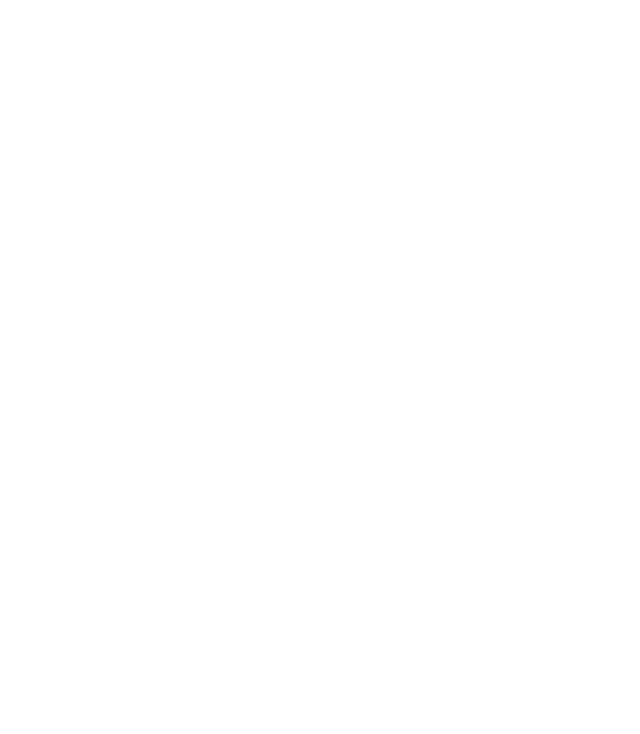
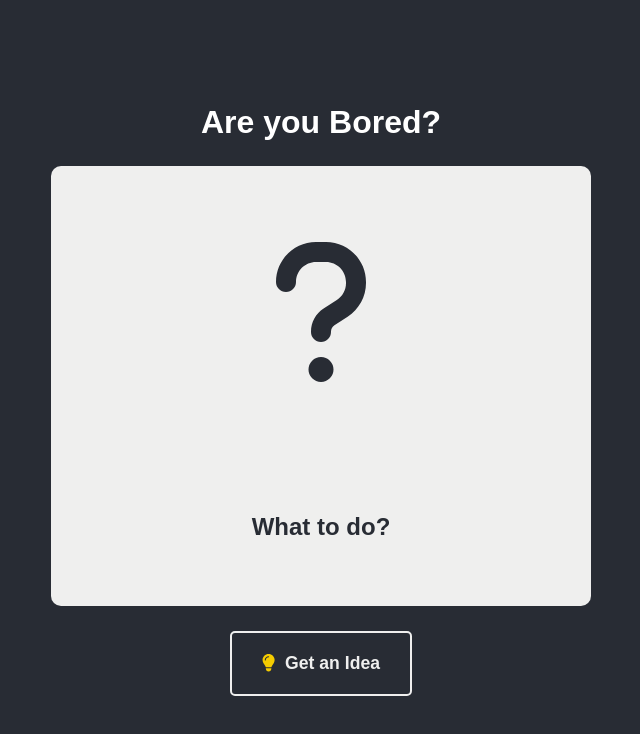
Before and after one commit to GazdagB/bored-app, a React (Create React App) app: page / in a window 1280 px wide. Shown: the top 734 px of the page, without its empty margins (319-959 px from the left). Built offline with nearby package versions, Linux system fonts and the light colour scheme.

Commit message:
First Working Version

```diff
--- a/package.json
+++ b/package.json
@@ -3,11 +3,17 @@
   "version": "0.1.0",
   "private": true,
   "dependencies": {
+    "@fortawesome/fontawesome-svg-core": "^6.4.0",
+    "@fortawesome/free-regular-svg-icons": "^6.4.0",
+    "@fortawesome/free-solid-svg-icons": "^6.4.0",
+    "@fortawesome/react-fontawesome": "^0.2.0",
     "@testing-library/jest-dom": "^5.16.5",
     "@testing-library/react": "^13.4.0",
     "@testing-library/user-event": "^13.5.0",
+    "axios": "^1.4.0",
     "react": "^18.2.0",
     "react-dom": "^18.2.0",
+    "react-router-dom": "^6.14.1",
     "react-scripts": "5.0.1",
     "web-vitals": "^2.1.4"
   },
--- a/src/App.css
+++ b/src/App.css
@@ -3,3 +3,11 @@
   padding: 0;
   font-family: Arial, Helvetica, sans-serif
 }
+
+.App{
+  text-align: center;
+  background-color: #282c34;
+  min-height: 100vh;
+  color: white;
+
+}
--- a/src/App.js
+++ b/src/App.js
@@ -1,8 +1,12 @@
 import './App.css';
+import React from 'react';
+import Activity from './components/Activity';
 
 function App() {
   return (
     <div className="App">
+
+      <Activity />
 
     </div>
   );
--- /dev/null
+++ b/src/components/Activity.css
@@ -0,0 +1,86 @@
+.activity-container{
+    height: 100vh;
+    display: flex;
+    justify-content: center;
+    align-items: center;
+    flex-direction: column;
+}
+
+.activity__data{
+    height: 400px;
+    width: 500px;
+    background-color: #efefee;
+    color: #282c34;
+    display: flex;
+    flex-direction: column;
+    justify-content: space-around;
+    gap: 30px;
+    border-radius: 10px;
+    margin: 25px 0;
+    padding: 20px;
+}
+
+.activity-container button{
+    padding: 20px 30px;
+    border-radius: 5px;
+    border: 2px solid #efefee;
+    color: #efefee;
+    font-weight: bold;
+    font-size: 1.1rem;
+    background-color: #282c34;
+    cursor: pointer;
+}
+
+.activity-container button:hover{
+    background-color: #efefef;
+    color: #282c34;
+    border: 2px solid none
+}
+
+.activity-container .website__link:hover{
+    background-color: #f5cc00;
+    color: #282c34;
+    border: 2px solid none
+}
+
+
+.faLightBulb{
+    margin-right: 5px;
+    /* Need some yellow color that matches a lightbulbs color */
+    /* A little bit more */
+    color: #f5cc00;
+}
+
+.faQuestion{
+    font-size: 10rem;
+
+}
+
+.faEarthEurope{
+    margin-right: 5px;
+}
+
+.margin-right-5{
+    margin-right: 5px;
+}
+
+.margin-left-5{
+    margin-left: 5px;
+}
+
+div.info{
+    display: flex;
+    justify-content: space-around;
+    align-items: center;
+    color: #7f848f;
+}
+
+.part_icon_container{
+    display: flex;
+    justify-content: space-around;
+    align-items: center;
+}
+
+.part_icon_container div{
+    margin-left: 5px;
+}
--- /dev/null
+++ b/src/components/Activity.js
@@ -0,0 +1,152 @@
+import React from 'react'
+import axios from 'axios'
+import { useState,useEffect } from 'react'
+import './Activity.css'
+import { FontAwesomeIcon } from '@fortawesome/react-fontawesome'
+import { faLightbulb,faQuestion , faEarthEurope, faGraduationCap, faSwimmer, faBeerMugEmpty,faTools,faHandHoldingHeart, faUtensils,faBed, faMusic, faBriefcase, faUser, faUsers, faCheck, faDollarSign} from '@fortawesome/free-solid-svg-icons'
+
+const Activity = () => {
+
+
+    const [activity,setActivity] = useState([])
+
+    const getActivity = async () => {
+        axios.get('https://www.boredapi.com/api/activity')
+        .then((response) => setActivity(response.data))
+        .catch((error) => {console.log(error)})
+
+    };
+
+    const addTypeIcon = (activity) => {
+        // if the activity type is 'education' return a graduation cap icon
+        if(activity.type == 'education'){
+            return <FontAwesomeIcon className='margin-right-5' icon={faGraduationCap} />
+        // if the activity type is 'recreational' return a swimming pool icon
+        }else if(activity.type === 'recreational'){
+            return <FontAwesomeIcon className='margin-right-5' icon={faSwimmer} />
+        // if the activity type is 'social' return a beer mug icon
+        }else if(activity.type === 'social'){
+            return <FontAwesomeIcon className='margin-right-5' icon={faBeerMugEmpty} />
+        // if the activity type is 'diy' return a tool box icon
+        }else if(activity.type === 'diy'){
+            return <FontAwesomeIcon className='margin-right-5' icon={faTools} />
+        // if the activity type is 'charity' return a heart icon
+        }else if(activity.type ===  'charity'){
+            return <FontAwesomeIcon className='margin-right-5' icon={faHandHoldingHeart} />
+        // if the activity type is 'cooking' return a utensils icon
+        }else if(activity.type === 'cooking'){
+            return <FontAwesomeIcon className='margin-right-5' icon={faUtensils} />
+        // if the activity type is 'relaxation' return a bed icon
+        }else if(activity.type === 'relaxation'){
+            return <FontAwesomeIcon className='margin-right-5' icon={faBed} />
+        // if the activity type is 'music' return a music icon
+        }else if(activity.type === 'music'){
+            return <FontAwesomeIcon className='margin-right-5' icon={faMusic} />
+        // if the activity type is 'busywork' return a briefcase icon
+        }else if(activity.type === 'busywork'){
+            return <FontAwesomeIcon className='margin-right-5' icon={faBriefcase} />
+        // if the activity type is none of the above return a question mark icon
+        }else{
+            return <FontAwesomeIcon className='margin-right-5' icon={faQuestion} />
+        }
+    }
+
+    const addParticipantsIcon = (activity) => {
+        let numberOfParticipants = activity.participants;
+        if (numberOfParticipants === 1){
+            return <FontAwesomeIcon className='icon__participants margin-left-5' icon={faUser} />
+        }else if(numberOfParticipants === 2){
+            return <div >
+                <FontAwesomeIcon className='icon__participants margin-left-5' icon={faUser} />
+                <FontAwesomeIcon className='icon__participants margin-left-5' icon={faUser} />
+            </div>
+        }else if(numberOfParticipants === 3){
+            return <div >
+                <FontAwesomeIcon className='icon__participants margin-left-5' icon={faUser} />
+                <FontAwesomeIcon className='icon__participants margin-left-5' icon={faUser} />
+                <FontAwesomeIcon className='icon__participants margin-left-5' icon={faUser} />
+            </div>
+        }else if(numberOfParticipants > 3){
+            return <div >
+                <FontAwesomeIcon icon={faUsers} />
+                <FontAwesomeIcon icon={faUsers} />
+            </div>
+        }
+    }
+
+    const addPrice = (activity) => {
+        if(activity.price === 0){
+            return <p><FontAwesomeIcon className='margin-right-5' icon={faCheck} /> Free</p>
+        }else if(activity.price > 0 && activity.price <= 0.2){
+            return <p>
+                <FontAwesomeIcon className='margin-right-5' icon={faDollarSign} />
+                Cheap</p>
+        }else if(activity.price > 0.2 && activity.price <= 0.4){
+            return <p>
+                <FontAwesomeIcon className='margin-right-2' icon={faDollarSign} />
+                <FontAwesomeIcon className='margin-right-5' icon={faDollarSign} />
+                Not too expensive</p>
+        }else if(activity.price > 0.4 && activity.price <= 0.6){
+            return <p>
+                <FontAwesomeIcon className='margin-right-2' icon={faDollarSign} />
+                <FontAwesomeIcon className='margin-right-2' icon={faDollarSign} />
+                <FontAwesomeIcon className='margin-right-5' icon={faDollarSign} />
+                A bit pricey</p>
+        }else if(activity.price > 0.6 && activity.price <= 0.8){
+            return <p>
+                <FontAwesomeIcon className='margin-right-2' icon={faDollarSign} />
+                <FontAwesomeIcon className='margin-right-2' icon={faDollarSign} />
+                <FontAwesomeIcon className='margin-right-2' icon={faDollarSign} />
+                <FontAwesomeIcon className='margin-right-5' icon={faDollarSign} />
+                Quite expensive</p>
+        }else {
+            return <p>
+                <FontAwesomeIcon className='margin-right-2' icon={faDollarSign} />
+                <FontAwesomeIcon className='margin-right-2' icon={faDollarSign} />
+                <FontAwesomeIcon className='margin-right-2' icon={faDollarSign} />
+                <FontAwesomeIcon className='margin-right-2' icon={faDollarSign} />
+                <FontAwesomeIcon className='margin-right-5' icon={faDollarSign} />
+                Very expensive</p>
+        }
+    }
+
+   const openWebsite = () => {
+        window.open(activity.link)
+    }
+
+    const showActivity = (activity) => {
+        if(activity.activity){
+            return (
+                <div className='activity__data'>
+                    <div className="info">
+                        <p>{addTypeIcon(activity)}{activity.type}</p>
+                        <p className='part_icon_container' >{activity.participants}{addParticipantsIcon(activity)}</p>
+                        <p>{addPrice(activity)}</p>
+                    </div>
+                    <h2>{activity.activity}</h2>
+                    <p>{(activity.link) ? <button className='website__link' onClick={openWebsite} ><FontAwesomeIcon className='faEarthEurope' icon={faEarthEurope} /> Website</button> : "" }</p>
+                </div>
+            )
+        }else{
+            return (
+                <div className='activity__data'>
+                    <h2><FontAwesomeIcon className='icon faQuestion' icon={faQuestion} /></h2>
+                    <h2>What to do?</h2>
+                </div>
+            )
+        }
+    };
+
+  return (
+    <div  className='activity-container'>
+        <h1>Are you Bored? </h1>
+        <div className=''>
+            {showActivity(activity)}
+        </div>
+
+        <button onClick={getActivity}> <FontAwesomeIcon className='icon faLightBulb' icon={faLightbulb} /> Get an Idea</button>
+    </div>
+  )
+}
+
+export default Activity
```
Also changed, not shown: src/problems.txt (added), 1 other file (tests, documents, lock files or other folders).
